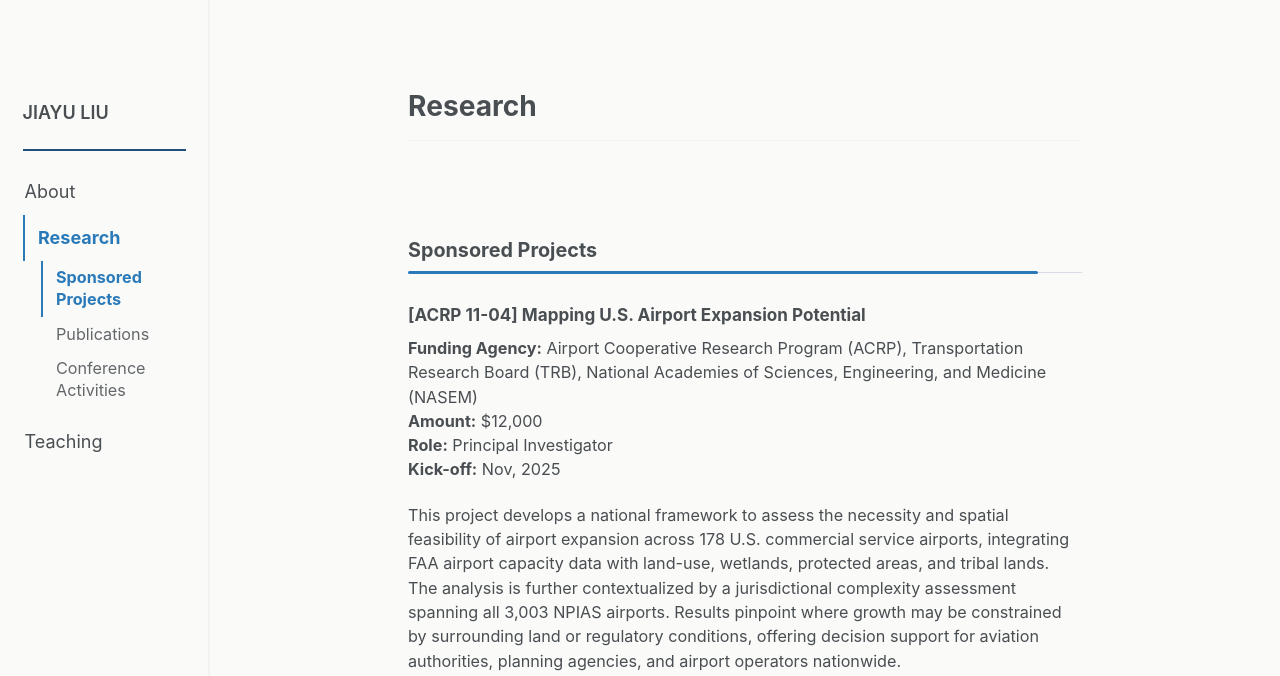
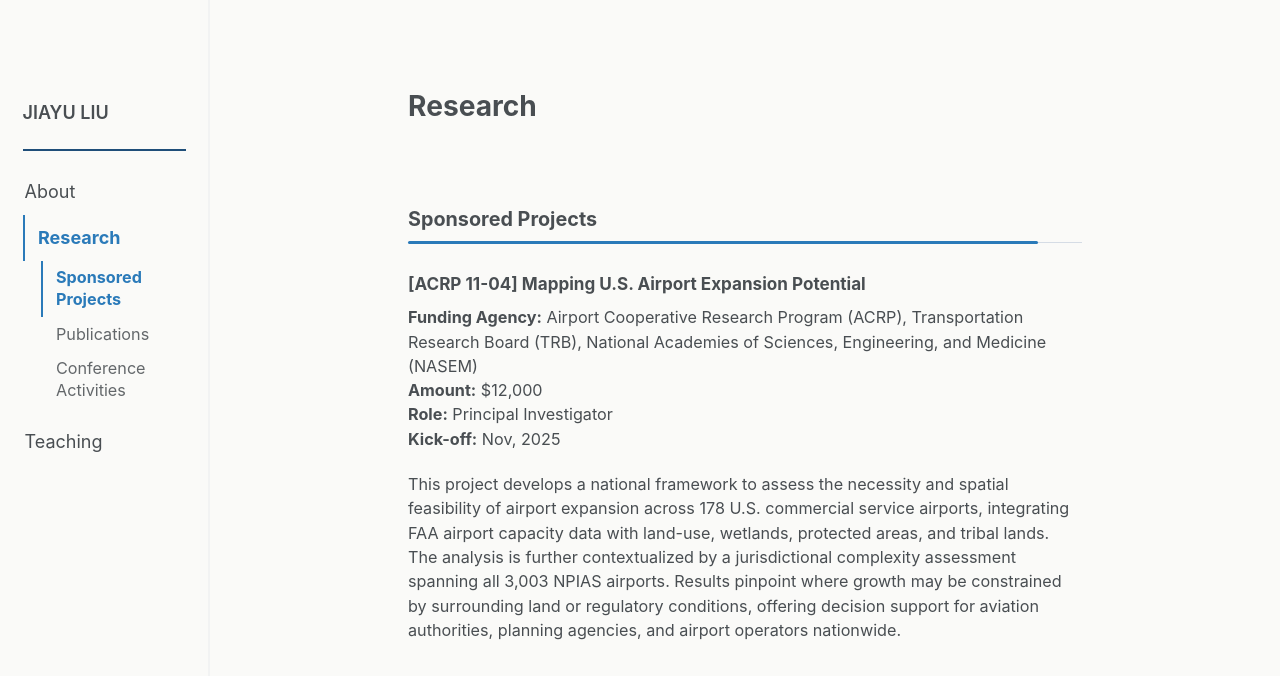
Before and after one commit to liu3309/liu3309.github.io, a Jekyll site: the page built from _pages/research.md, in a window 1280 px wide and 1400 px high. Shown: the top 676 px of the window. Built offline with Jekyll 4.4.1, drawn with Linux system fonts in a browser that asks for light colours; a script that is not in the unit is left out; grey boxes are pictures that could not be loaded.

Commit message:
Update main.scss

```diff
--- a/assets/css/main.scss
+++ b/assets/css/main.scss
@@ -255,26 +255,26 @@
   .page__content {
     margin-top: 0 !important;
   }
-.page__content h2 {
-  position: relative;
-  margin-top: 1.75em;
-  margin-bottom: 1em;
-  padding-bottom: 0.5em;
-  font-size: 1.1em;
-  font-weight: 700;
-  border-bottom: 1px solid #d5dce5;
-}
-
-.page__content h2::after {
-  content: "";
-  position: absolute;
-  left: 0;
-  bottom: -2px;
-  width: 630px;
-  height: 3px;
-  background: #2a7ab9;
-  border-radius: 2px;
-}
+// .page__content h2 {
+//   position: relative;
+//   margin-top: 1.75em;
+//   margin-bottom: 1em;
+//   padding-bottom: 0.5em;
+//   font-size: 1.1em;
+//   font-weight: 700;
+//   border-bottom: 1px solid #d5dce5;
+// }
+
+// .page__content h2::after {
+//   content: "";
+//   position: absolute;
+//   left: 0;
+//   bottom: -2px;
+//   width: 630px;
+//   height: 3px;
+//   background: #2a7ab9;
+//   border-radius: 2px;
+// }
 
 .page__content h3 {
   margin-top: 1.75rem;
@@ -1842,22 +1842,59 @@ html {
 
 
 /* ==========================================================================
-   FINAL HEADING DIVIDER STYLE
-   ========================================================================== */
-
-/* --------------------------------------------------
-   Remove divider from generated page titles
-   Example: Research, About, Teaching
-   -------------------------------------------------- */
+   FINAL HEADING AND RESEARCH DIVIDER CONTROL
+   ========================================================================== */
+
+/* --------------------------------------------------------------------------
+   Default H2 appearance
+
+   Remove all inherited/theme dividers first. This prevents lines from
+   appearing under the main page title or unintended Research subtitles.
+   -------------------------------------------------------------------------- */
+
+.page__content h2 {
+  position: relative;
+
+  margin-top: 1.75rem;
+  margin-bottom: 1rem;
+  padding-bottom: 0;
+
+  font-size: 1.1rem;
+  font-weight: 700;
+
+  border: 0 !important;
+  border-top: 0 !important;
+  border-bottom: 0 !important;
+
+  background: transparent !important;
+  background-image: none !important;
+  box-shadow: none !important;
+}
+
+.page__content h2::before,
+.page__content h2::after {
+  content: none !important;
+  display: none !important;
+}
+
+
+/* --------------------------------------------------------------------------
+   Generated page titles
+
+   No divider under Research, About, Teaching, or other generated page titles.
+   -------------------------------------------------------------------------- */
 
 .page__header,
 .page__inner-wrap > header,
 .page__title,
 #page-title {
   border: 0 !important;
+  border-top: 0 !important;
   border-bottom: 0 !important;
+
+  background: transparent !important;
+  background-image: none !important;
   box-shadow: none !important;
-  background: none !important;
 }
 
 .page__title::before,
@@ -1869,31 +1906,52 @@ html {
 }
 
 
-/* --------------------------------------------------
+/* --------------------------------------------------------------------------
    Research section headings only
-   Sponsored Projects, Publications, Conference Activities
-   -------------------------------------------------- */
-
-.research-section > h2 {
+
+   Supports either:
+   1. the ID placed directly on the H2; or
+   2. the ID placed on a wrapper containing the H2.
+   -------------------------------------------------------------------------- */
+
+h2#sponsored-projects,
+h2#publications,
+h2#conference-activities,
+
+#sponsored-projects > h2:first-child,
+#publications > h2:first-child,
+#conference-activities > h2:first-child,
+
+#sponsored-projects h2:first-child,
+#publications h2:first-child,
+#conference-activities h2:first-child {
   position: relative !important;
 
-  margin-top: 2.4rem !important;
   margin-bottom: 1rem !important;
   padding-bottom: 0.55rem !important;
 
-  font-size: 1.1rem;
-  font-weight: 700;
-
-  /* full-width light divider */
   border: 0 !important;
-  border-bottom: 1px solid #d7dce3 !important;
-
+  border-bottom: 1px solid #d5dce5 !important;
+
+  background: transparent !important;
+  background-image: none !important;
   box-shadow: none !important;
-  background: transparent !important;
-}
-
-/* Blue accent over the light divider */
-.research-section > h2::after {
+}
+
+
+/* Blue accent over the full-width light divider */
+
+h2#sponsored-projects::after,
+h2#publications::after,
+h2#conference-activities::after,
+
+#sponsored-projects > h2:first-child::after,
+#publications > h2:first-child::after,
+#conference-activities > h2:first-child::after,
+
+#sponsored-projects h2:first-child::after,
+#publications h2:first-child::after,
+#conference-activities h2:first-child::after {
   content: "" !important;
 
   position: absolute !important;
@@ -1905,6 +1963,9 @@ html {
   width: 630px !important;
   max-width: 100% !important;
   height: 3px !important;
+
+  margin: 0 !important;
+  padding: 0 !important;
 
   background: #2a7ab9 !important;
   border: 0 !important;
@@ -1913,43 +1974,76 @@ html {
 }
 
 
-/* --------------------------------------------------
-   Remove any extra dividers between Research sections
-   -------------------------------------------------- */
+/* --------------------------------------------------------------------------
+   Research section separation
+
+   Remove any faint divider between sections while keeping the sections visible.
+   -------------------------------------------------------------------------- */
 
 .research-section,
-.research-section + .research-section {
+.research-section + .research-section,
+#sponsored-projects,
+#publications,
+#conference-activities {
   border: 0 !important;
   border-top: 0 !important;
   border-bottom: 0 !important;
 
+  background-image: none !important;
   box-shadow: none !important;
-  background-image: none !important;
-}
-
-
-/* --------------------------------------------------
-   More space before Publications
-   -------------------------------------------------- */
+}
+
+
+/* Do not hide HR elements; only remove their visual line */
+
+.research-section > hr:not(.research-project__divider),
+.page__content > hr:not(.research-project__divider) {
+  display: block !important;
+
+  width: 100% !important;
+  height: 0 !important;
+
+  margin: 0 !important;
+  padding: 0 !important;
+
+  border: 0 !important;
+  background: transparent !important;
+  box-shadow: none !important;
+}
+
+
+/* --------------------------------------------------------------------------
+   Additional space before Publications
+   -------------------------------------------------------------------------- */
 
 #publications {
-  margin-top: 3rem !important;
+  margin-top: 4rem !important;
   padding-top: 1rem !important;
 }
 
-
-/* --------------------------------------------------
-   About-page name: no divider
-   -------------------------------------------------- */
+h2#publications {
+  margin-top: 4rem !important;
+}
+
+
+/* --------------------------------------------------------------------------
+   About-page profile name
+
+   Never show a divider beneath the name.
+   -------------------------------------------------------------------------- */
 
 .about-profile__name,
 .about-profile h2 {
+  margin-bottom: 0.4rem !important;
+  padding-bottom: 0 !important;
+
   border: 0 !important;
+  border-top: 0 !important;
   border-bottom: 0 !important;
-  padding-bottom: 0 !important;
-
+
+  background: transparent !important;
+  background-image: none !important;
   box-shadow: none !important;
-  background: none !important;
 }
 
 .about-profile__name::before,
@@ -1961,45 +2055,38 @@ html {
 }
 
 
-/* --------------------------------------------------
+/* --------------------------------------------------------------------------
    Tablet and mobile
-   -------------------------------------------------- */
+   -------------------------------------------------------------------------- */
 
 @media screen and (max-width: 1199px) {
 
-  .research-section > h2 {
-    margin-top: 1.75rem !important;
+  .page__content h2 {
+    margin-top: 1.25rem !important;
+    margin-bottom: 0.75rem !important;
+  }
+
+  h2#sponsored-projects,
+  h2#publications,
+  h2#conference-activities,
+
+  #sponsored-projects > h2:first-child,
+  #publications > h2:first-child,
+  #conference-activities > h2:first-child,
+
+  #sponsored-projects h2:first-child,
+  #publications h2:first-child,
+  #conference-activities h2:first-child {
     margin-bottom: 0.75rem !important;
     padding-bottom: 0.4rem !important;
   }
 
   #publications {
-    margin-top: 1rem !important;
+    margin-top: 2.5rem !important;
     padding-top: 0.75rem !important;
   }
-}
-
-
-/* ==========================================================================
-   ABOUT PAGE NAME — NO DIVIDER
-   ========================================================================== */
-
-.about-profile__name,
-.about-profile__name.h2,
-.about-profile h2 {
-    border: none !important;
-    border-bottom: none !important;
-    padding-bottom: 0 !important;
-    margin-bottom: 0.4rem !important;
-
-    background: none !important;
-    box-shadow: none !important;
-}
-
-.about-profile__name::before,
-.about-profile__name::after,
-.about-profile h2::before,
-.about-profile h2::after {
-    content: none !important;
-    display: none !important;
-}
+
+  h2#publications {
+    margin-top: 2.5rem !important;
+  }
+}
```
